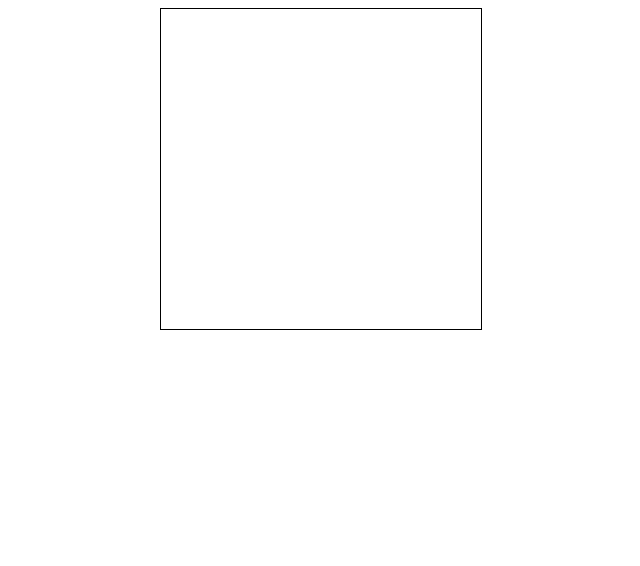
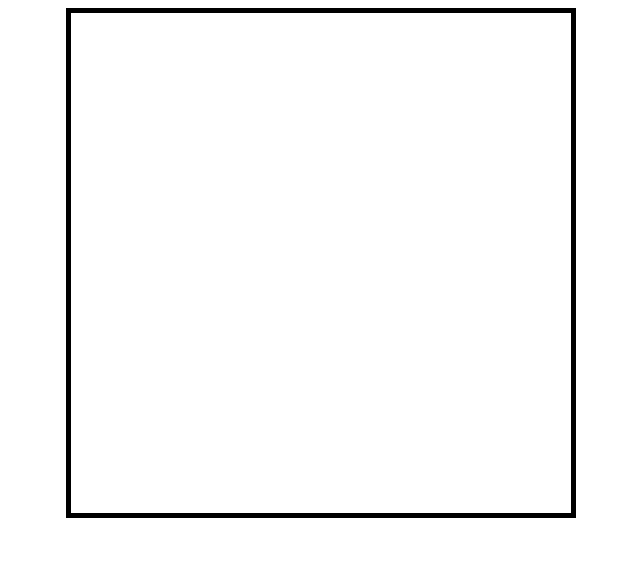
Before and after one commit to BearsLair/Etch-a-Sketch, a plain HTML site: page index.html in a window 1280 px wide. Shown: the top 566 px of the page, without its empty margins (327-967 px from the left). Drawn offline with Linux system fonts and the light colour scheme.

Commit message:
reworking grid creation

```diff
--- a/index.js
+++ b/index.js
@@ -1,15 +1,20 @@
 const container = document.querySelector("div.container");
 
-for (let i = 1; i <= 256; i++) {
+for (let i = 1; i <= 16; i++) {
   const square = document.createElement("div");
-
+  square.classList.add("row");
   container.appendChild(square);
+  for (let j = 1; j <= 16 - 1; j++) {
+    const square = document.createElement("div");
+    square.classList.add("column");
+    container.appendChild(square);
+  }
 }
 
-let newColor = document.querySelectorAll(".container > div");
+// let newColor = document.querySelectorAll(".container > div");
 
-for (const color of newColor) {
-  color.addEventListener("mousedown", () => {
-    color.style.backgroundColor = "black";
-  });
-}
+// // for (const color of newColor) {
+// //   color.addEventListener("mouseover", () => {
+// //     color.style.backgroundColor = "black";
+// //   });
+// // };
--- a/styles.css
+++ b/styles.css
@@ -8,18 +8,20 @@ body {
 
 .container {
   display: flex;
-  flex-direction: row;
   flex-wrap: wrap;
   padding: 0px;
-  border: 1px solid black;
-  width: 320px;
-  height: 320px;
+  border: 5px solid black;
+  width: 500px;
+  height: 500px;
 }
 
-.container > div {
-  height: 20px;
-  width: 20px;
-  margin: 0px;
-  padding: 0px;
-  border: 0px;
+.row {
+  display: flex;
+  flex-basis: 50%;
 }
+
+.column {
+  display: flex;
+  flex-basis: 50%;
+  height: 50px;
+}
```
Also changed, not shown: index.html (+1 -0 lines).
